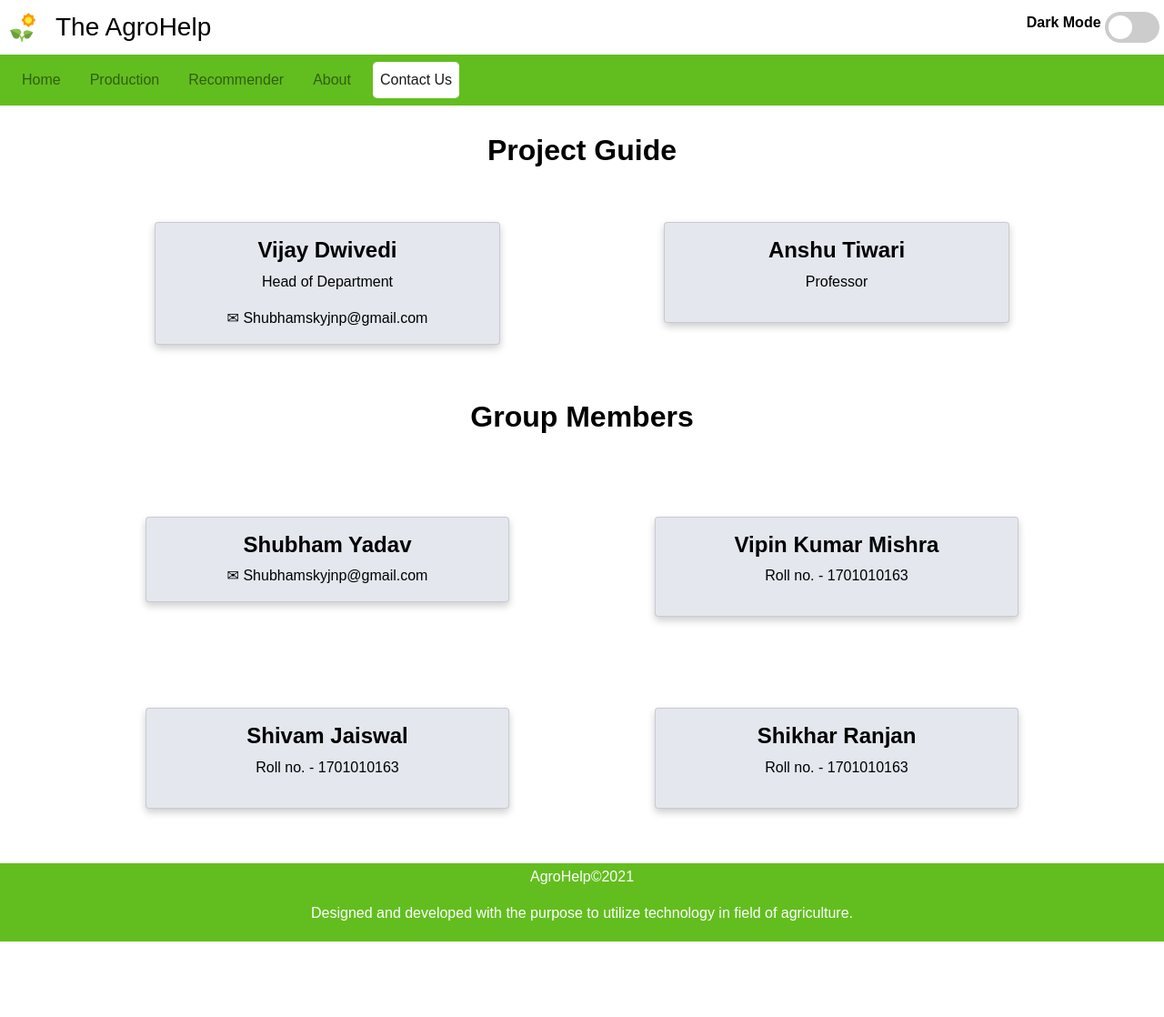
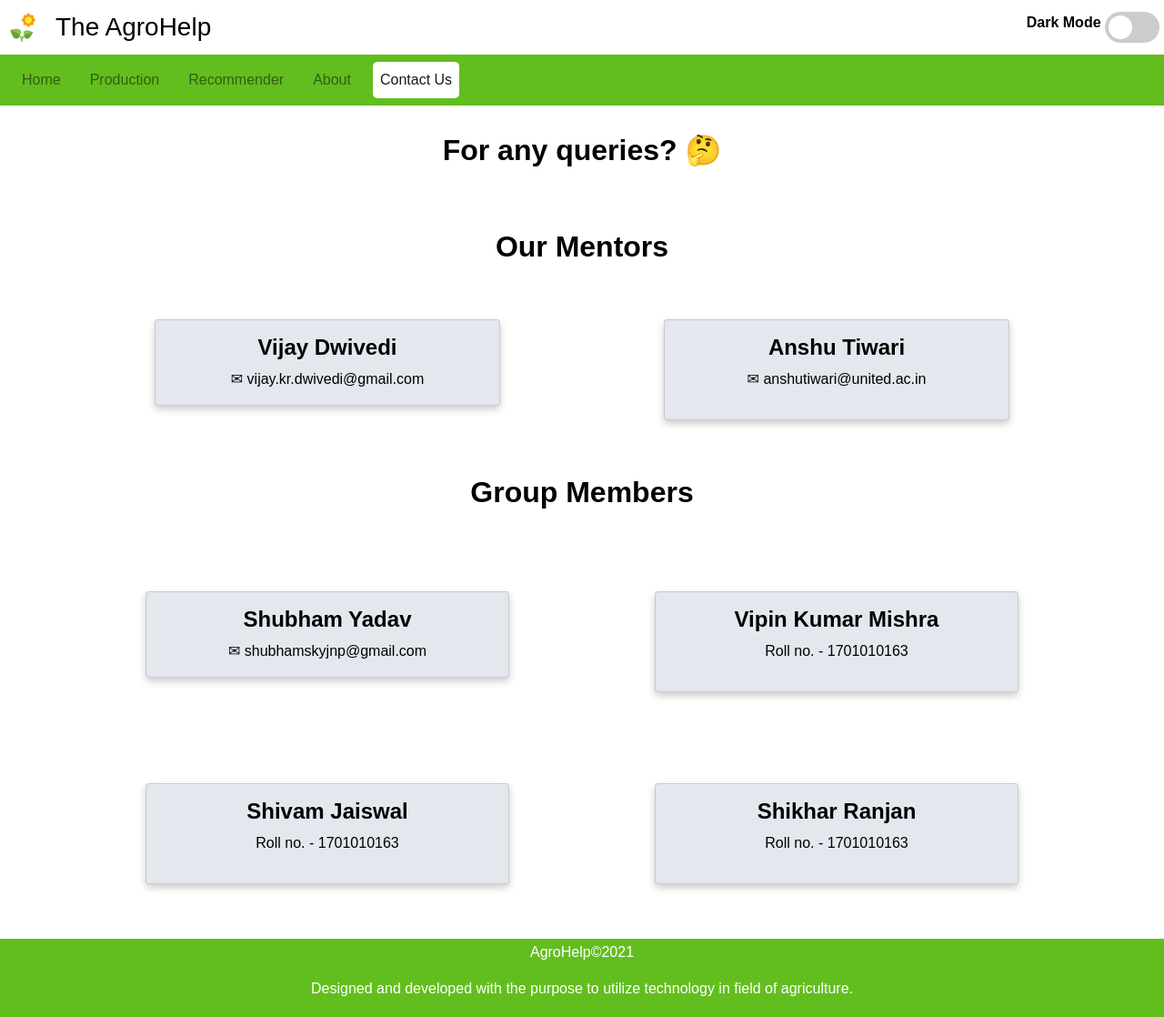
Before and after one commit to shubham-yadav-git/AgroHelp, a Flask app: page /contact in a window 1280 px wide. Shown: the whole page at 91% size. Before the commit the page ends 1035 px from the top, so only its background shows below. Run offline with Flask 2, Linux system fonts and the light colour scheme; parts of the project's set-up code (start-up, migrations or seed data) failed here and were passed over; some libraries are stand-ins or nearby versions.

Commit message:
contacts

```diff
--- a/templates/contactus.html
+++ b/templates/contactus.html
@@ -57,8 +57,10 @@
         background-color: #e4e7ee;
     }
 </style>
+
 <div id="container" name="container" class="container">
-    <h2 style="text-align-last: center;"><b>Project Guide</b></h2>
+    <h2 style="text-align-last: center; font-weight: bolder;">For any queries? 🤔</h2>
+    <h2 style="text-align-last: center;"><b>Our Mentors</b></h2>
 
     <div class="row">
         <div class="column">
@@ -66,8 +68,8 @@
 
                 <div class="container">
                     <h4><b>Vijay Dwivedi</b></h4>
-                    <p>Head of Department</p>
-                    <span>&#9993; Shubhamskyjnp@gmail.com</span>
+                    <!-- <p>Head of Department</p> -->
+                    <span>&#9993; vijay.kr.dwivedi@gmail.com</span>
                 </div>
             </div>
         </div>
@@ -77,7 +79,7 @@
 
                 <div class="container">
                     <h4><b>Anshu Tiwari</b></h4>
-                    <p>Professor</p>
+                    <p>&#9993; anshutiwari@united.ac.in</p>
                 </div>
             </div>
         </div>
@@ -91,7 +93,7 @@
 
                 <div class="container">
                     <h4><b>Shubham Yadav</b></h4>
-                    <span>&#9993; Shubhamskyjnp@gmail.com</span>
+                    <span>&#9993; shubhamskyjnp@gmail.com</span>
 
                 </div>
             </div>
```
